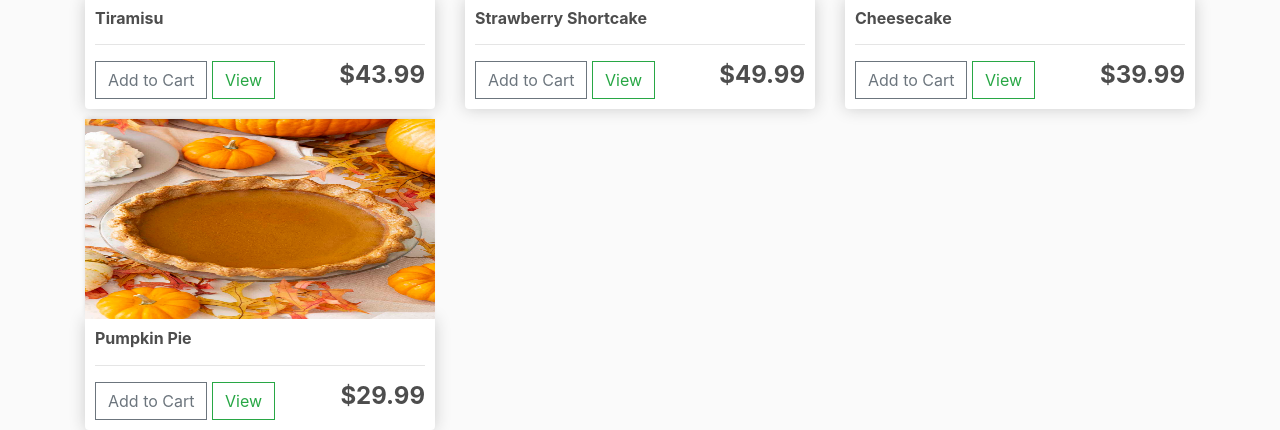
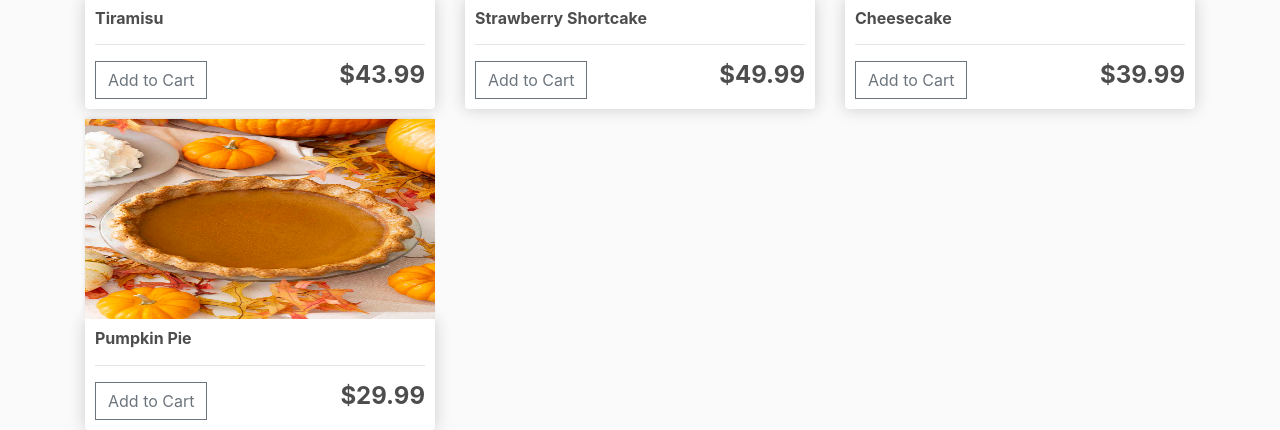
Before and after one commit to annamcheng/ecommerce, a Django app: page / in a window 1280 px wide. Shown: the part 588-1018 px from the top of the page. Run offline with Django 3.2, Linux system fonts and the light colour scheme; data comes from the database, SQL or seed files in the repository; both versions use the stored data as it was after the commit; some libraries are stand-ins or nearby versions.

Commit message:
commenting out view button for now

```diff
--- a/store/templates/store/store.html
+++ b/store/templates/store/store.html
@@ -10,7 +10,7 @@
       <h6><strong>{{product.name}}</strong></h6>
       <hr />
       <button data-product={{product.id}} data-action="add" class="btn btn-outline-secondary add-btn update-cart">Add to Cart</button>
-      <a class="btn btn-outline-success" href="#">View</a>
+      <!-- <a class="btn btn-outline-success" href="#">View</a> -->
       <h4 style="display: inline-block; float: right"><strong>${{product.price|floatformat:2}}</strong></h4>
     </div>
   </div>
```
Also changed, not shown: db.sqlite3.
